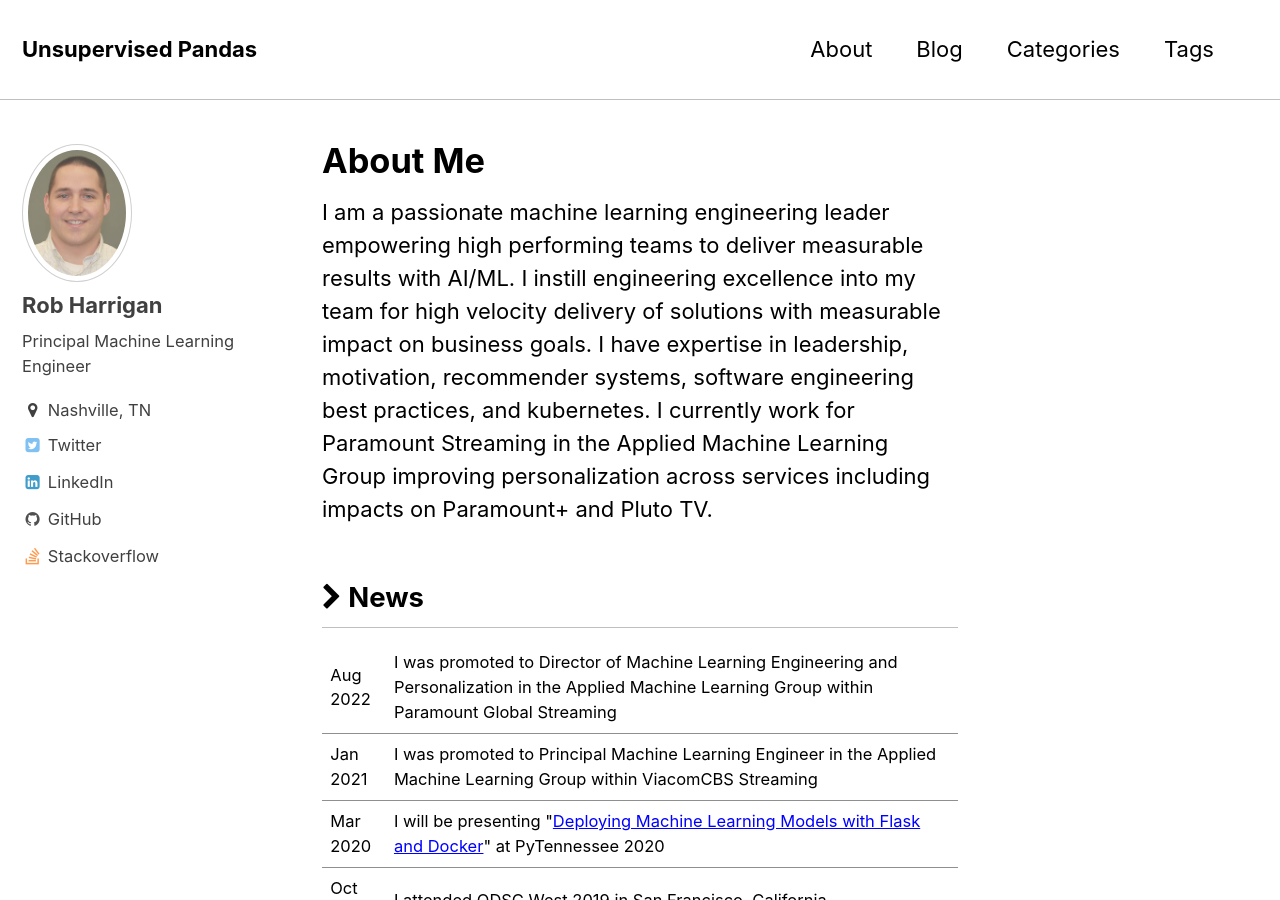
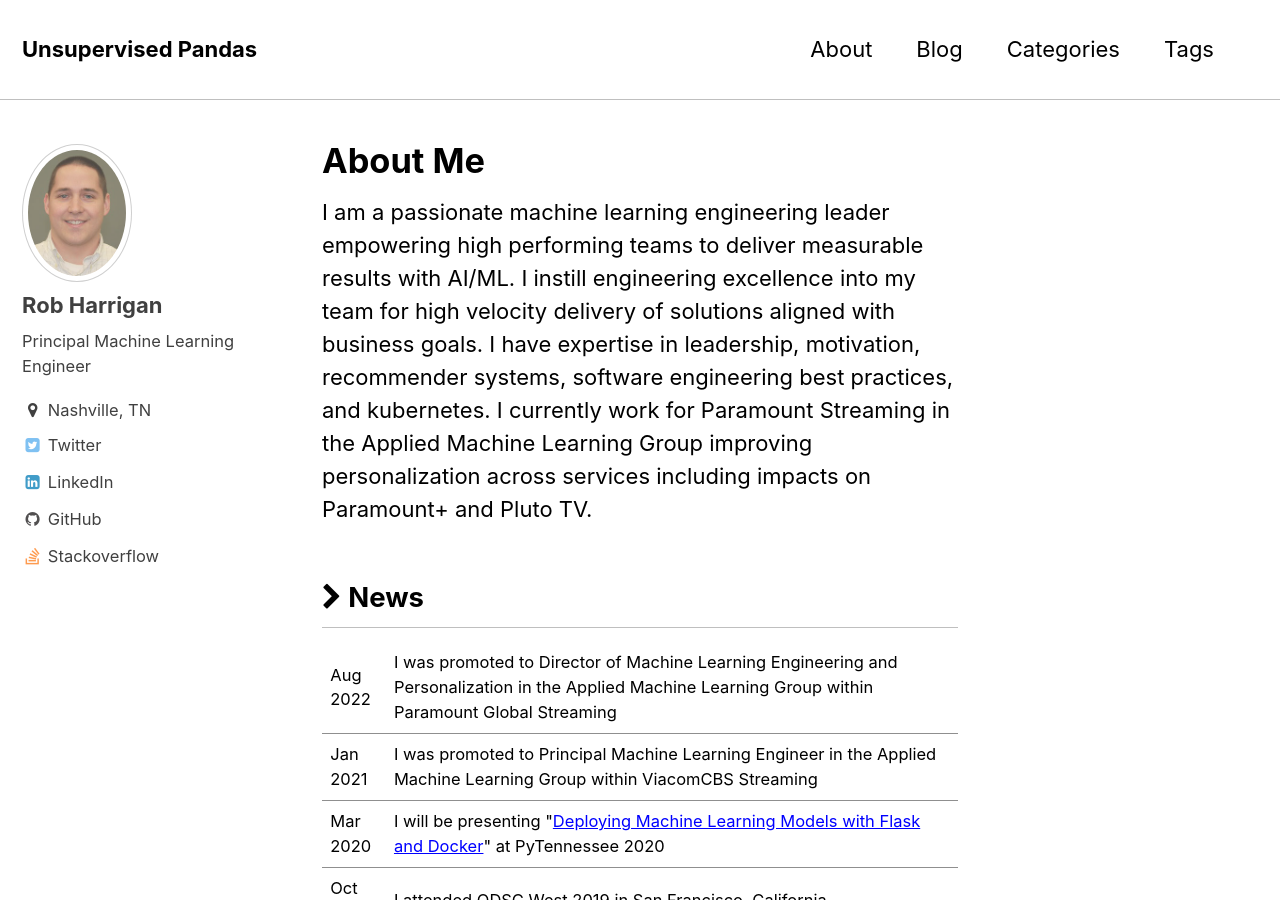
Before and after one commit to Raab70/Raab70.github.io, a Jekyll site: the page built from _pages/about.md, in a window 1280 px wide and 900 px high. Built offline with Jekyll 4.4.1, drawn with Linux system fonts in a browser that asks for light colours.

Commit message:
Update CV

```diff
--- a/_includes/cv.md
+++ b/_includes/cv.md
@@ -1,4 +1,4 @@
- I am a passionate machine learning engineering leader empowering high performing teams to deliver measurable results with AI/ML. I instill engineering excellence into my team for high velocity delivery of solutions with measurable impact on business goals. I have expertise in leadership, motivation, recommender systems, software engineering best practices, and kubernetes. I currently work for Paramount Streaming in the Applied Machine Learning Group improving personalization across services including impacts on Paramount+ and Pluto TV. <br>
+ I am a passionate machine learning engineering leader empowering high performing teams to deliver measurable results with AI/ML. I instill engineering excellence into my team for high velocity delivery of solutions aligned with business goals. I have expertise in leadership, motivation, recommender systems, software engineering best practices, and kubernetes. I currently work for Paramount Streaming in the Applied Machine Learning Group improving personalization across services including impacts on Paramount+ and Pluto TV. <br>
 
 
 ## <i class="fa fa-chevron-right"></i> News
```
